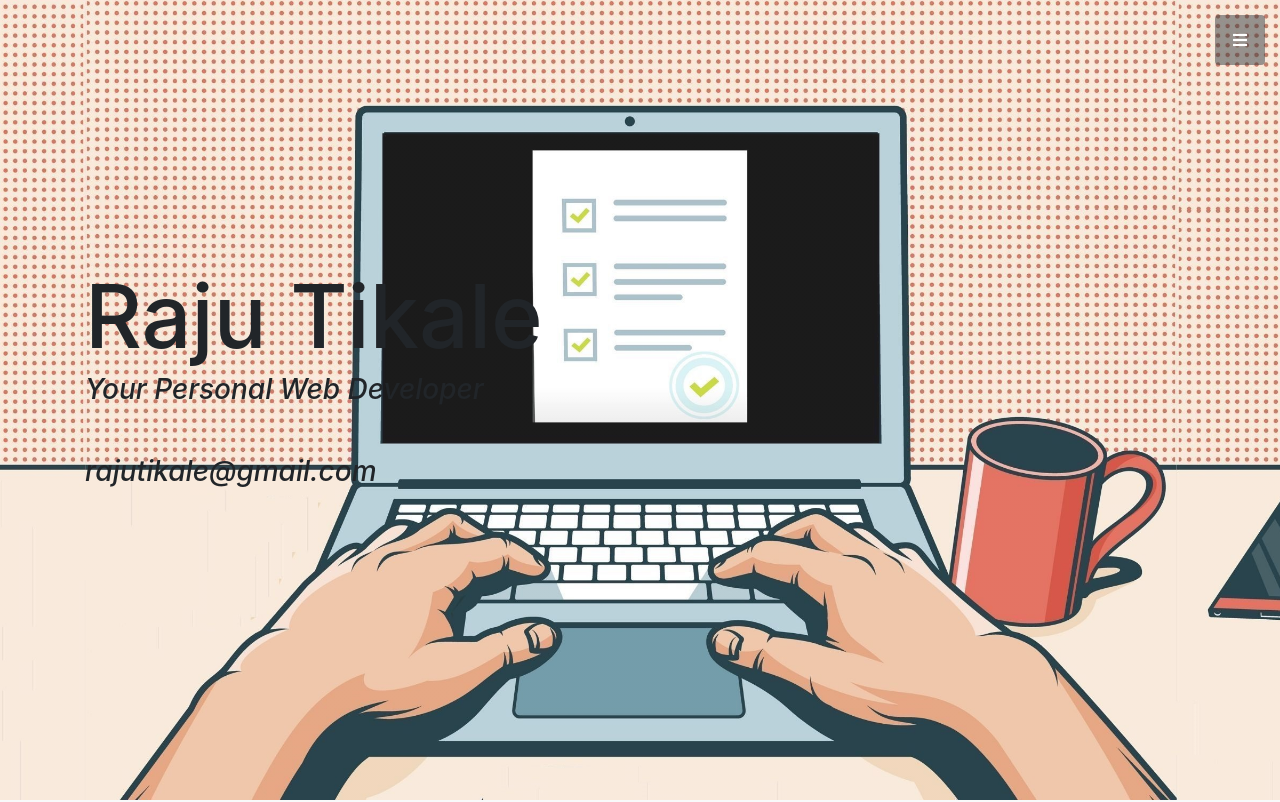
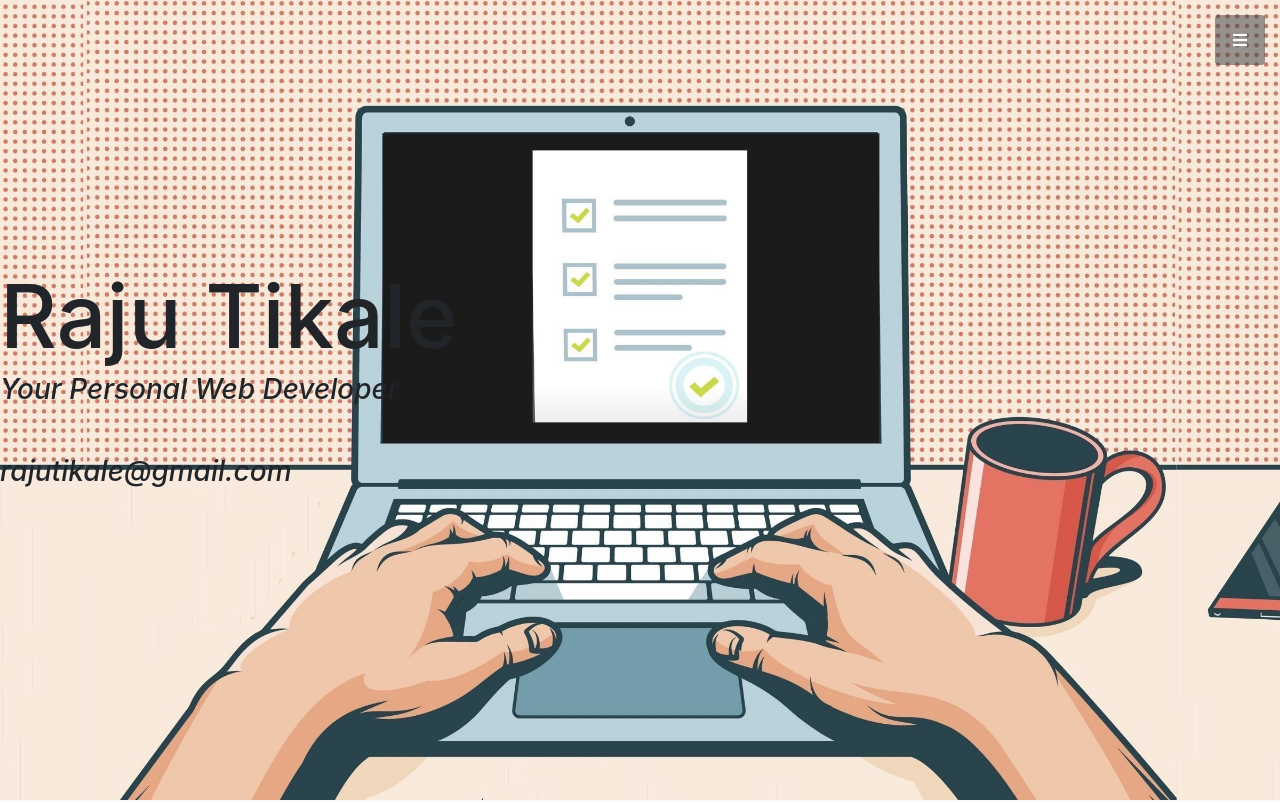
Before and after one commit to raju-tikale/raju-tikale.github.io, a website with bundled scripts: page index.html in a window 1280 px wide. Shown: the top 802 px of the page. Built offline with nearby package versions, Linux system fonts and the light colour scheme.

Commit message:
Update index.html
update

```diff
--- a/index.html
+++ b/index.html
@@ -54,7 +54,7 @@
 
   <!-- Header -->
   <header class="masthead d-flex">
-    <div class="container text-left my-auto">
+    <div class="my-auto">
       <h1 class="mb-1">Raju Tikale</h1>
       <h3 class="mb-5">
         <em>Your Personal Web Developer</em>
```
